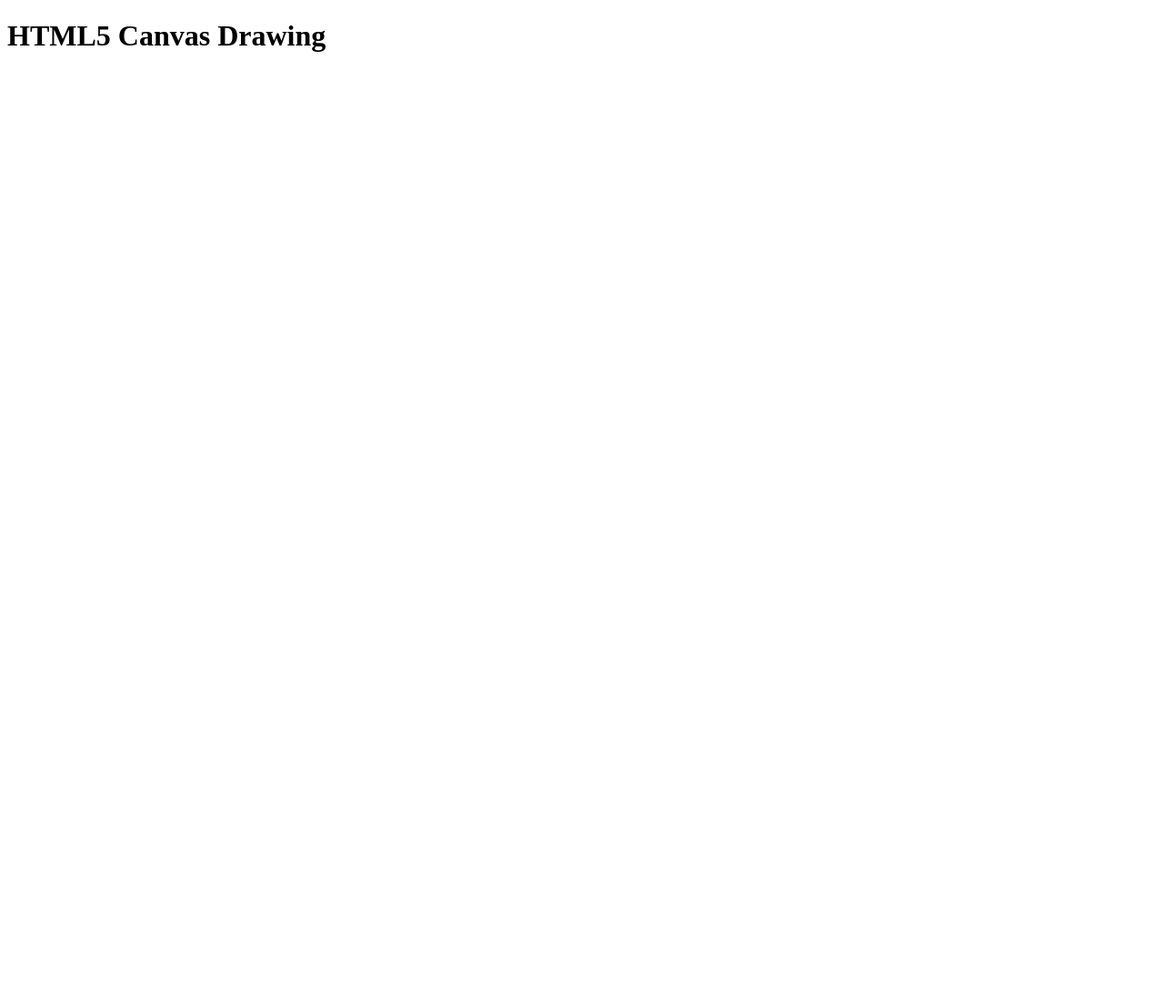
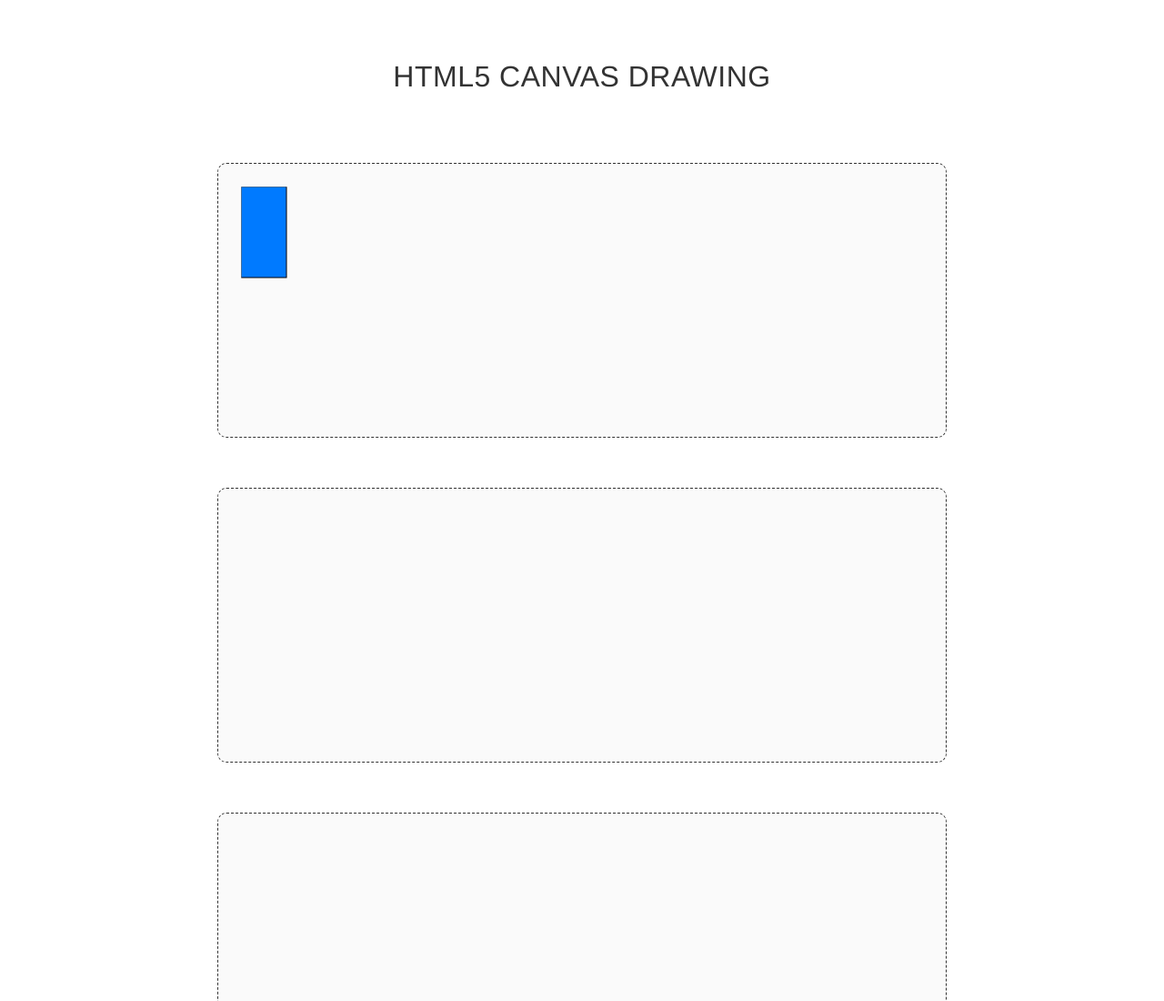
Before and after one commit to Arcrammer/19.-WIA, a plain HTML site: page 1. HTML5 Canvas & Modernizr/index.html in a window 1280 px wide. Shown: the top 1100 px of the page at 91% size. Before the commit the page ends 800 px from the top, so only its background shows below. Drawn offline with Linux system fonts and the light colour scheme.

Commit message:
Finish 'Rectangle'

```diff
--- a/1. HTML5 Canvas & Modernizr/index.html
+++ b/1. HTML5 Canvas & Modernizr/index.html
@@ -1,13 +1,24 @@
-<!doctype html>
+<!DOCTYPE html>
 <html>
-<head>
+  <head>
     <title>HTML5 Drawing</title>
-</head>
-<body>
-    <div id="container">
-        <h1>HTML5 Canvas Drawing</h1>
+    <!-- Stylesheets -->
+    <link rel="stylesheet" href="stylesheets/Main.css">
+    <!-- Scripts -->
+      <script src="includes/modernizr.js"></script>
+  </head>
+  <body>
+    <div class="container">
+      <h1>HTML5 Canvas Drawing</h1>
+      <canvas id="rectangleCanvas" width="750" height="250"></canvas>
+      <canvas id="circleCanvas" width="750" height="250"></canvas>
+      <canvas id="pathCanvas" width="750" height="250"></canvas>
+      <canvas id="bezierCanvas" width="750" height="250"></canvas>
+      <canvas id="textCanvas" width="750" height="250"></canvas>
+      <canvas id="imageCanvas" width="750" height="250"></canvas>
+      <canvas id="melangeCanvas" width="750" height="250"></canvas>
     </div>
-
-
-</body>
+    <!-- Scripts -->
+      <script src="js/main.js"></script>
+  </body>
 </html>
--- a/1. HTML5 Canvas & Modernizr/js/main.js
+++ b/1. HTML5 Canvas & Modernizr/js/main.js
@@ -1,7 +1,7 @@
 /*
-     Name:
-     Date:
-     Class & Section:  WIA-####
+     Name: Alexander Rhett Crammer
+     Date: Monday, 1 June, 2015
+     Class & Section:  WIA-1
      Comments: "HTML5 Canvas Drawing"
  */
 
@@ -13,6 +13,14 @@ HTML5 Shape Drawing Activity
 
 ********************************************/
 
+var rectangle = document.getElementById("rectangleCanvas").getContext("2d");
+var circle = document.getElementById("circleCanvas").getContext("2d");
+var path = document.getElementById("pathCanvas").getContext("2d");
+var bezier = document.getElementById("bezierCanvas").getContext("2d");
+var text = document.getElementById("textCanvas").getContext("2d");
+var image = document.getElementById("imageCanvas").getContext("2d");
+var melange = document.getElementById("melangeCanvas").getContext("2d");
+
 /*******************************************
 FILE SETUP
 
@@ -21,7 +29,6 @@ FILE SETUP
 // Link the main.js file
 // Setup the call to that canvas and get it's 2d context
 //Use Modernizr to verify that your browser supports canvas, include a fallback message
-
 
 /*******************************************
 PART 1
@@ -35,7 +42,10 @@ Reminder - set the style first then draw.
 ********************************************/
 
 //Draw Rectangle here
-
+rectangle.fillStyle = "#007aff";
+rectangle.strokeStyle = "black";
+rectangle.fillRect(0, 0, 50, 100);
+rectangle.strokeRect(0, 0, 50, 100);
 
 /*******************************************
 PART 2
@@ -51,8 +61,6 @@ Use the arc method
 
 
 //Draw Circle here
-
-
 
 
 /*******************************************
--- /dev/null
+++ b/1. HTML5 Canvas & Modernizr/stylesheets/Main.css
@@ -0,0 +1,29 @@
+/*  Main.css
+    Monday, 1 June, 2015
+    Alexander Rhett Crammer
+    Full Sail University  */
+
+/* Structure */
+.container {
+  margin: auto;
+  text-align: center;
+  width: 80%;
+}
+
+/* Content */
+h1, h2, h3, h4, h5, h6, header {
+  color: #333;
+  font-family: "Helvetica Neue", "Helvetica", sans-serif;
+  font-weight: 500;
+  letter-spacing: 0.5px;
+  margin: 6.5% auto 5%;
+  text-transform: uppercase;
+}
+
+canvas {
+  background-color: #fafafa;
+  border: 1px dashed #333;
+  border-radius: 10px;
+  margin: 2.5% auto;
+  padding: 2.5%;
+}
```
